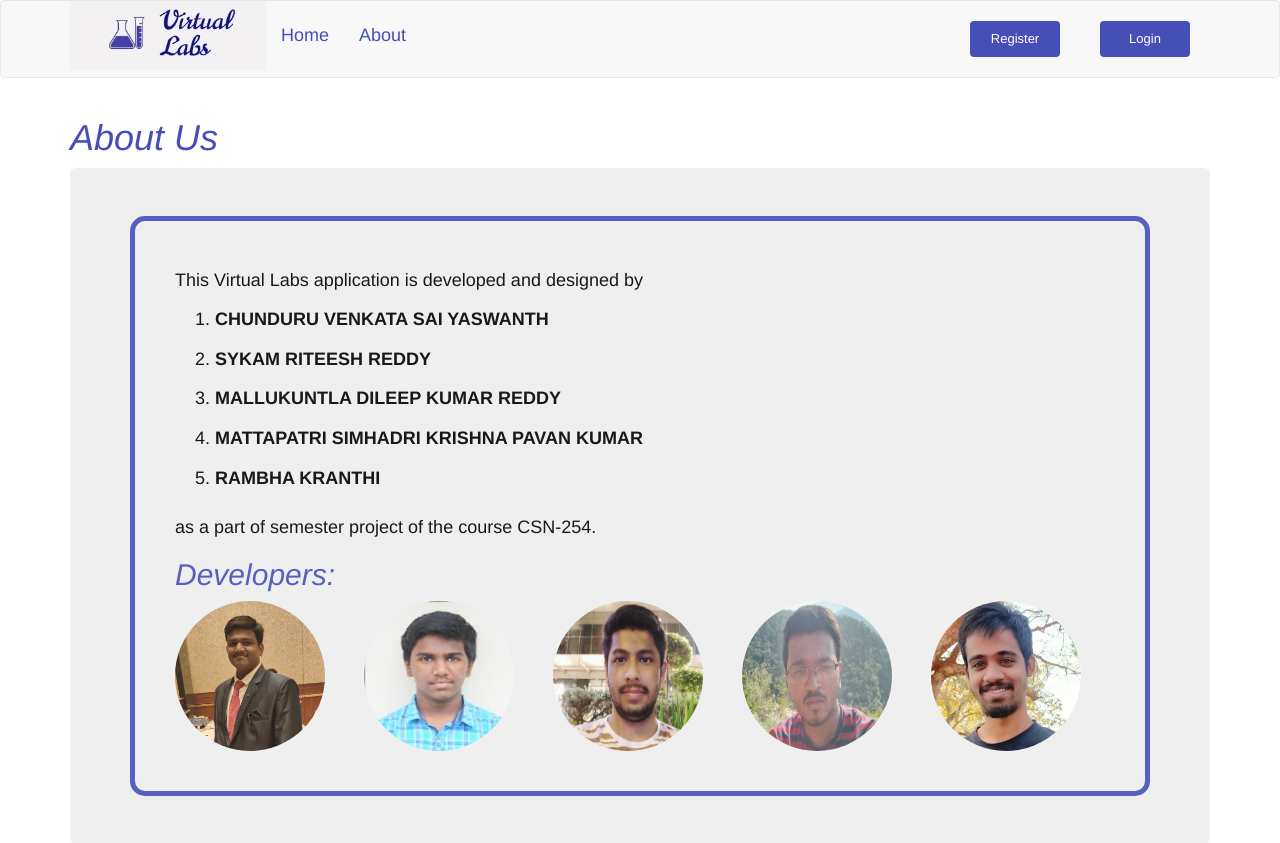
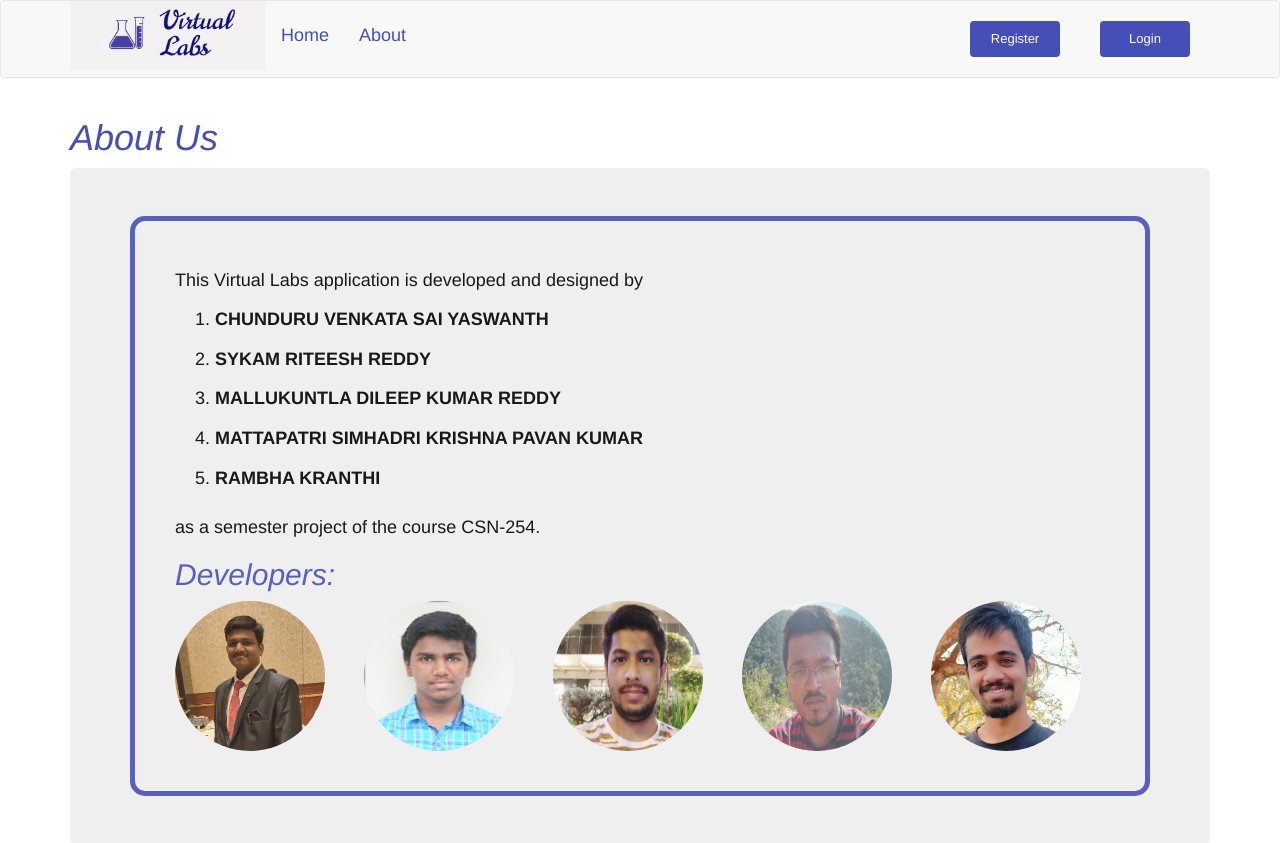
Before and after one commit to yaswanth118/Virtuallab, a Flask app: page /about in a window 1280 px wide. Shown: the top 843 px of the page. Run offline with Flask 2, Linux system fonts and the light colour scheme; some libraries are stand-ins or nearby versions.

Commit message:
final commit

```diff
--- a/templates/about.html
+++ b/templates/about.html
@@ -16,7 +16,7 @@
          <li><b>MATTAPATRI SIMHADRI KRISHNA PAVAN KUMAR<br><br></b></li>
          <li><B>RAMBHA KRANTHI<br><br></B></li>
      </ol>
-      as a part of semester project of the course CSN-254.</h4>
+      as a semester project of the course CSN-254.</h4>
     <div style="color: #464EB8"><h2><i>Developers:</i></h2></div>
     <img class="circular-icons" src="{{ url_for('static',filename='cv_website.jpg')}}"  width="150px" height="150px" >
       &nbsp;&nbsp;&nbsp;&nbsp;&nbsp;&nbsp;&nbsp;&nbsp;
```
